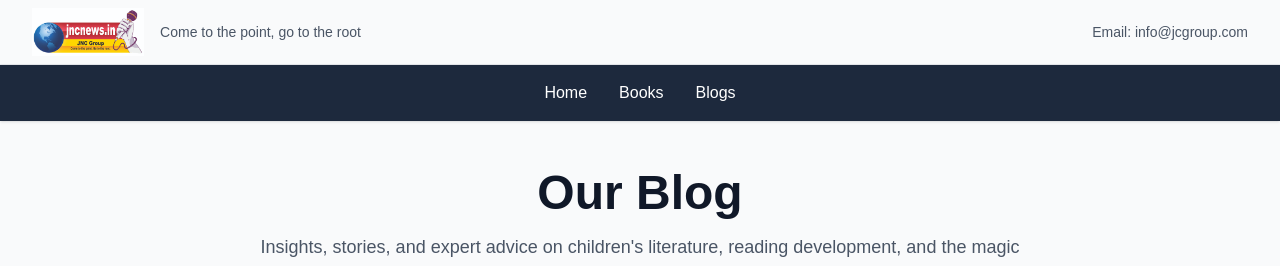
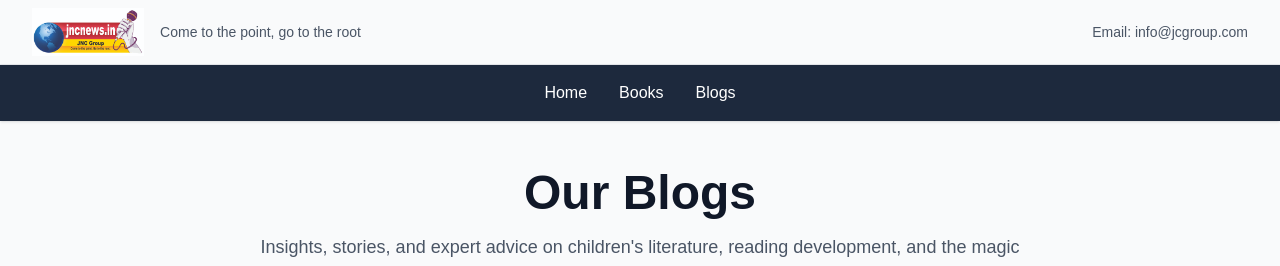
Before and after one commit to HarshK99/jc_website_db, a Next.js app: page /blog in a window 1280 px wide. Shown: the top 266 px of the page. Built offline with nearby package versions, Linux system fonts and the light colour scheme; no server answers.

Commit message:
blog some change

```diff
--- a/app/blog/page.tsx
+++ b/app/blog/page.tsx
@@ -2,7 +2,7 @@
 
 import { useEffect, useState } from 'react';
 import { fetchPosts } from '../../lib/api';
-import BlogPostCard from '../../components/BlogPostCard';
+import BlogCardHorizontal from '../../components/BlogCardHorizontal';
 import RecommendedPosts from '../../components/RecommendedPosts';
 import LatestPosts from '../../components/LatestPosts';
 import { Post } from '../../lib/types';
@@ -42,7 +42,7 @@ export default function BlogPage() {
         <div className="max-w-7xl mx-auto px-4 sm:px-6 lg:px-8 py-12">
           <div className="text-center mb-12">
             <h1 className="text-4xl md:text-5xl font-bold text-gray-900 mb-4">
-              Our Blog
+              Our Blogs
             </h1>
           </div>
           <div className="flex justify-center">
@@ -59,7 +59,7 @@ export default function BlogPage() {
         <div className="max-w-7xl mx-auto px-4 sm:px-6 lg:px-8 py-12">
           <div className="text-center mb-12">
             <h1 className="text-4xl md:text-5xl font-bold text-gray-900 mb-4">
-              Our Blog
+              Our Blogs
             </h1>
             <p className="text-red-600 mt-4">{error}</p>
           </div>
@@ -74,7 +74,7 @@ export default function BlogPage() {
         {/* Header */}
         <div className="text-center mb-12">
           <h1 className="text-4xl md:text-5xl font-bold text-gray-900 mb-4">
-            Our Blog
+            Our Blogs
           </h1>
           <p className="text-lg text-gray-600 max-w-3xl mx-auto">
             Insights, stories, and expert advice on children's literature,
@@ -97,7 +97,7 @@ export default function BlogPage() {
               </div>
               <div className="space-y-8">
                 {allPosts.map((post) => (
-                  <BlogPostCard key={post.id} post={post} />
+                  <BlogCardHorizontal key={post.id} post={post} />
                 ))}
               </div>
             </section>
```
